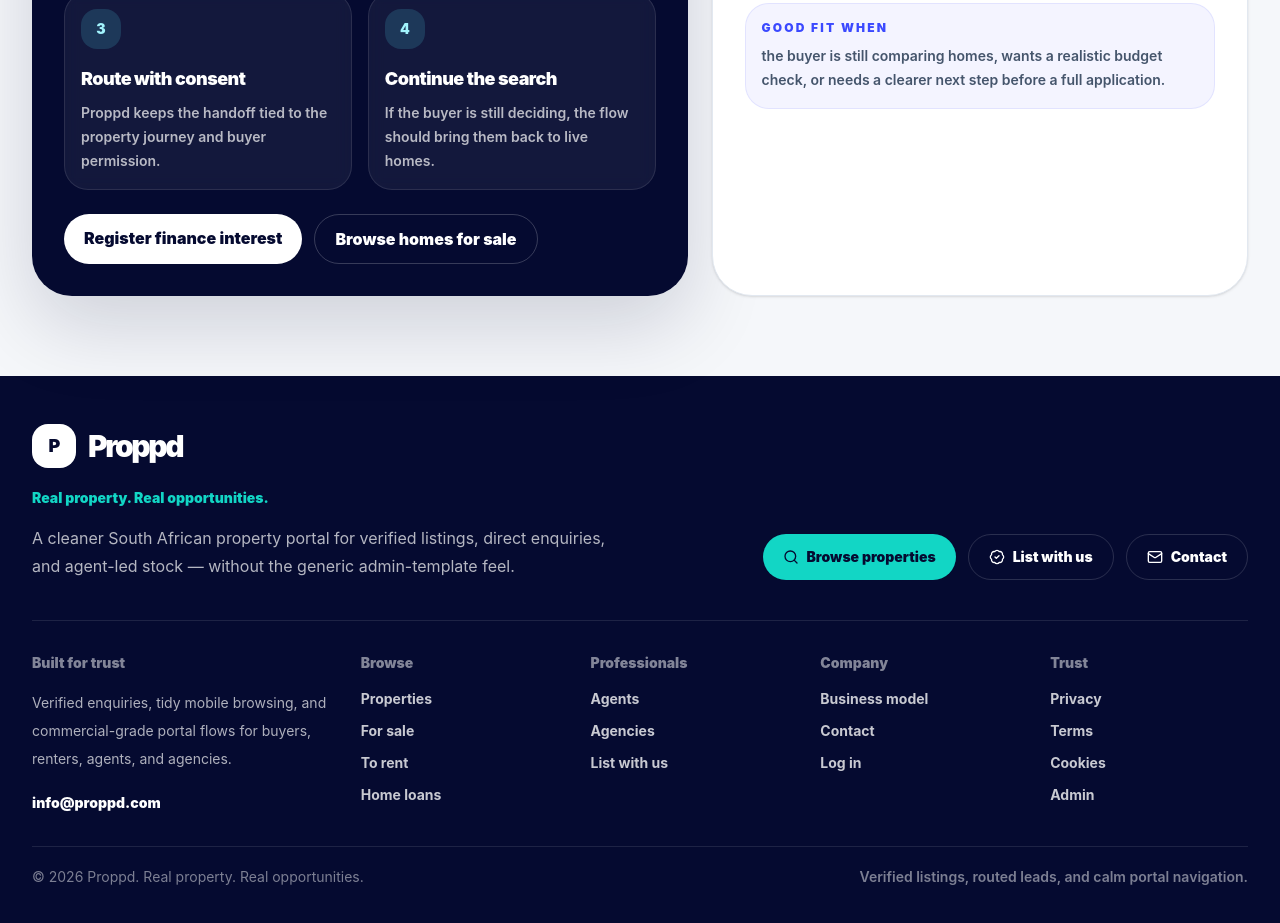
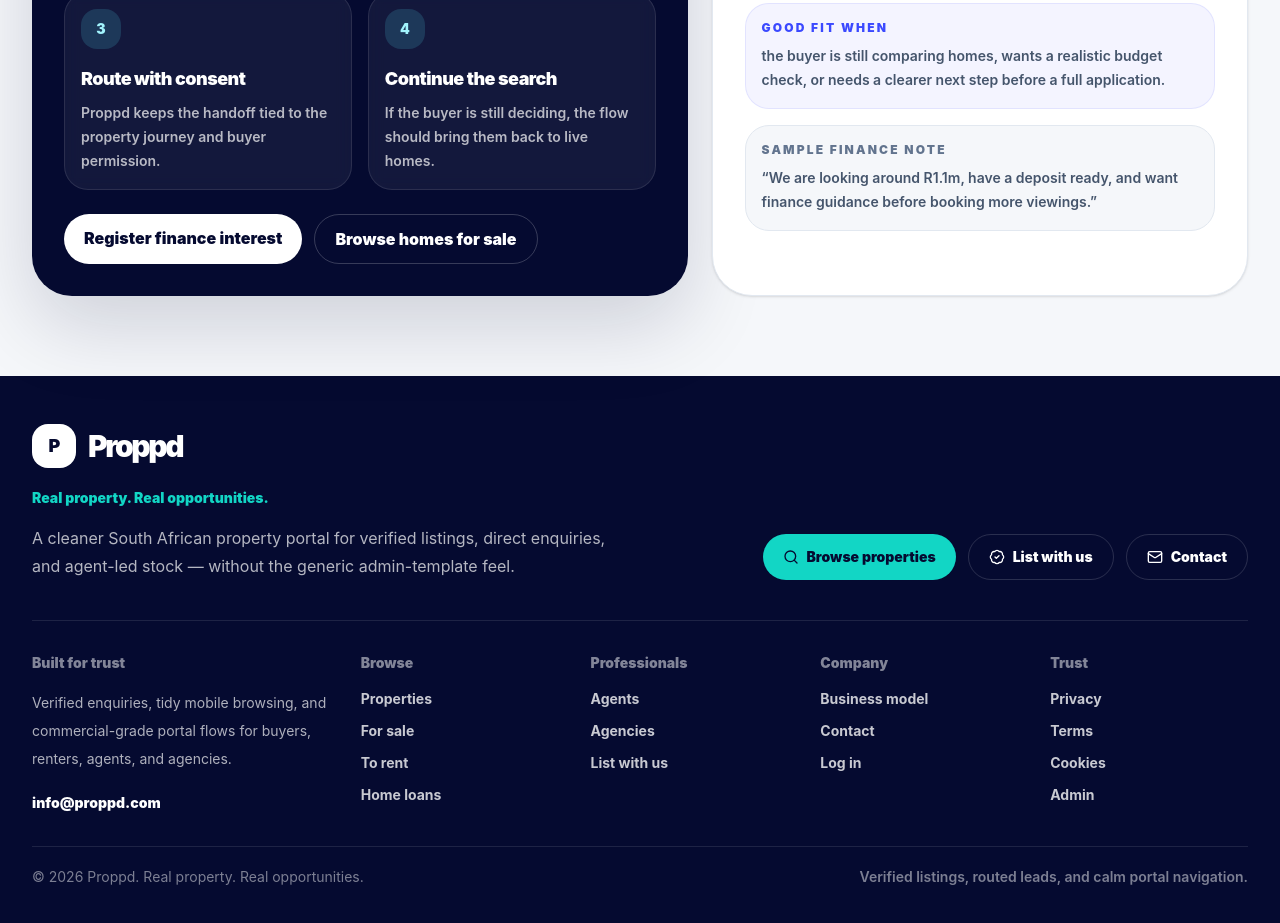
Before and after one commit to proppd/proppd-web, a Next.js app: page /home-loans in a window 1280 px wide. Shown: the part 2360-3283 px from the top of the page. Built offline with nearby package versions, Linux system fonts and the light colour scheme; no server answers.

Commit message:
feat(home-loans): add sample finance note

```diff
--- a/app/home-loans/page.tsx
+++ b/app/home-loans/page.tsx
@@ -175,6 +175,12 @@ export default function HomeLoansPage() {
                 the buyer is still comparing homes, wants a realistic budget check, or needs a clearer next step before a full application.
               </p>
             </div>
+            <div className="mt-4 rounded-[1.5rem] border border-slate-200 bg-[#F5F7FA] p-4">
+              <p className="text-xs font-black uppercase tracking-[.18em] text-slate-500">Sample finance note</p>
+              <p className="mt-2 text-sm font-semibold leading-6 text-slate-600">
+                “We are looking around R1.1m, have a deposit ready, and want finance guidance before booking more viewings.”
+              </p>
+            </div>
           </div>
         </div>
       </section>
```
